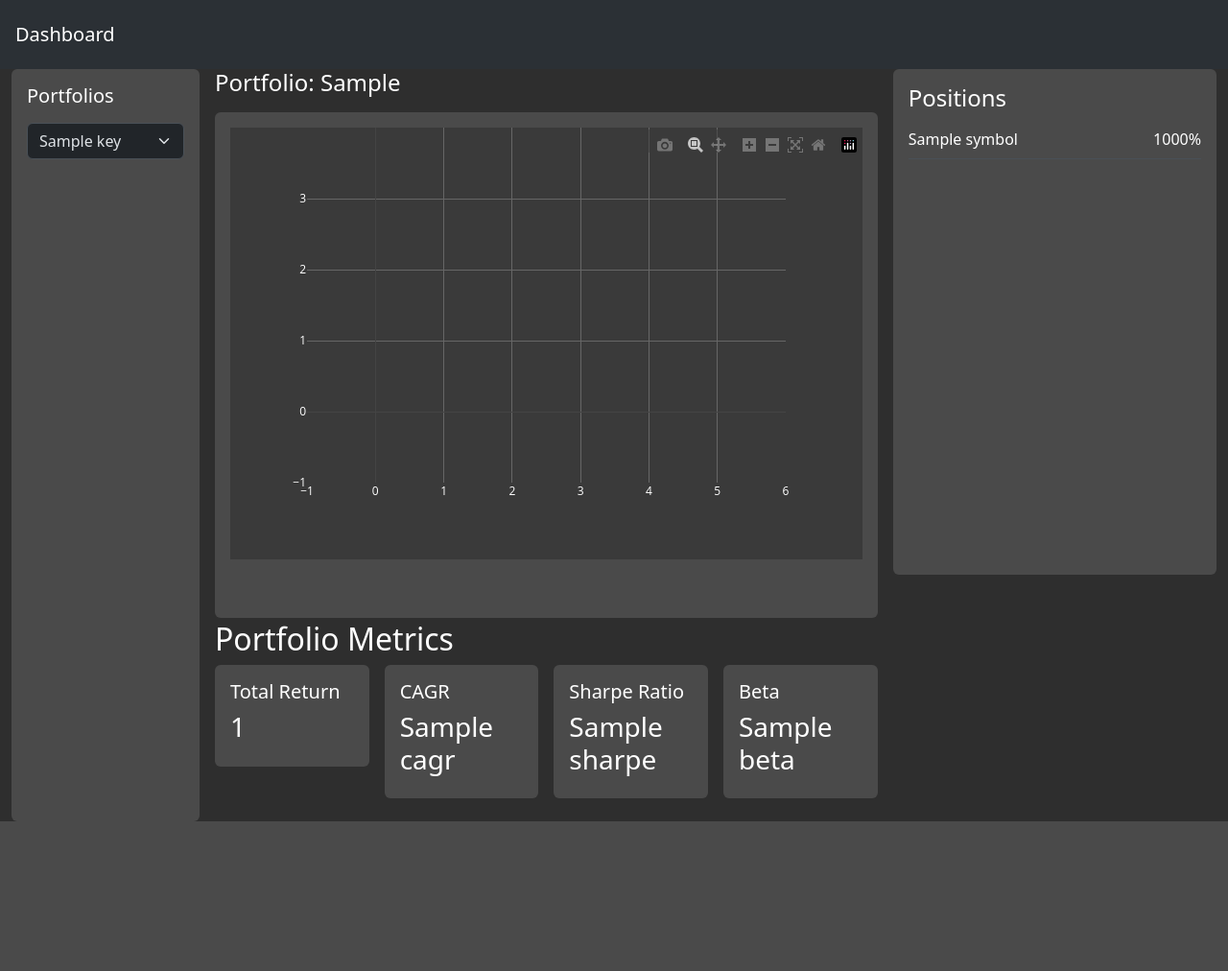
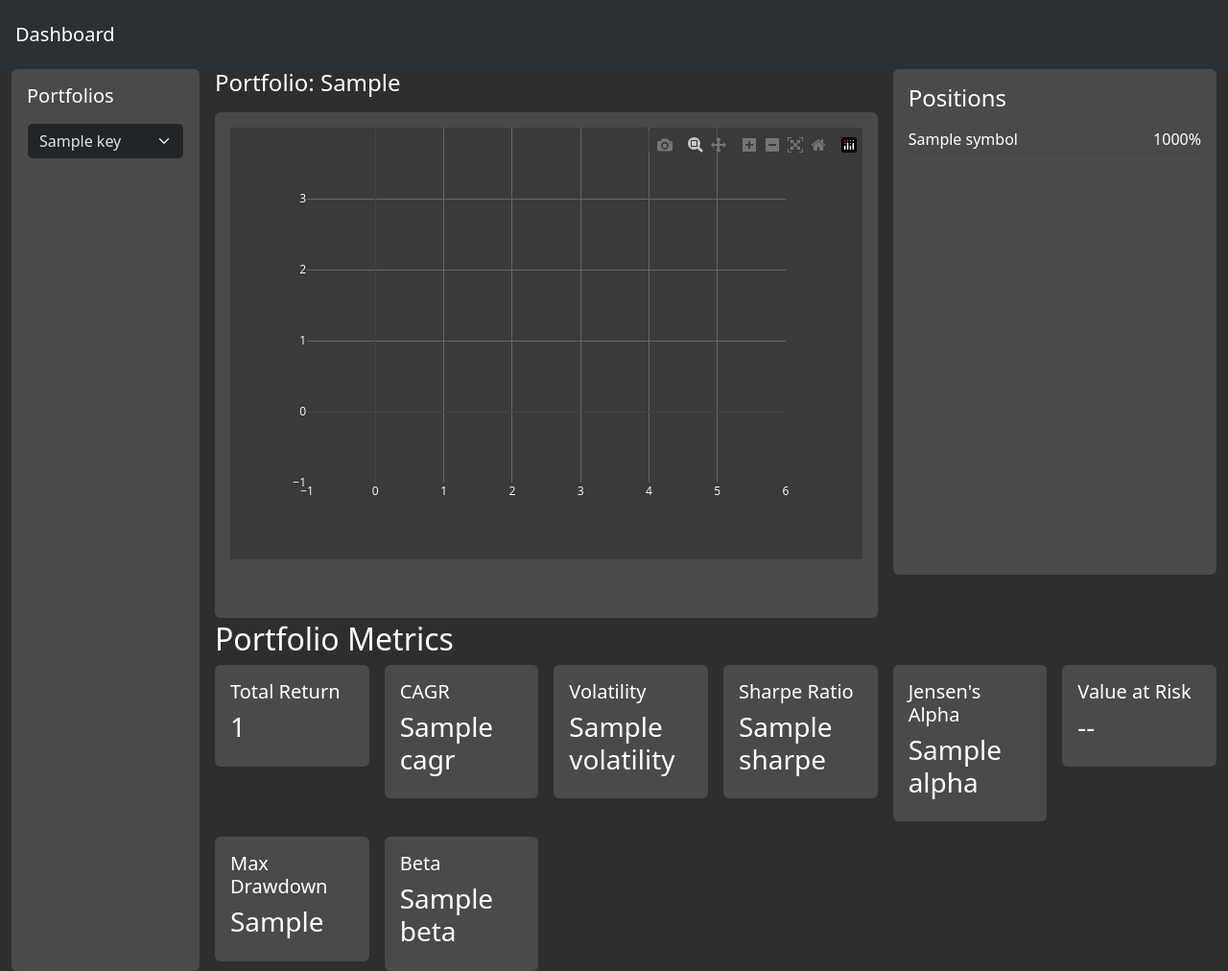
Before and after one commit to aachen-investment-club/portfolio-management, a Flask app: template portfolio/templates/index.html in a window 1280 px wide. Shown: the whole page at 96% size. Before the commit the page ends 856 px from the top, so only its background shows below. Run offline with Flask 3, Linux system fonts and the light colour scheme; the template is opened without the code that fills it: most values are stand-ins (such as "Sample title", 1, 10 or a date in 2020); some libraries are stand-ins or nearby versions.

Commit message:
connected the other metrics

```diff
--- a/portfolio/models/market.py
+++ b/portfolio/models/market.py
@@ -154,7 +154,7 @@ class Market(Base):
         )
 
         if response:
-            data:List[Dict] = json.loads(response.content) ["data"]
+            data = json.loads(response.content) ["data"]
 
             df = pd.DataFrame(data)
 
@@ -168,8 +168,8 @@ class Market(Base):
             df = df.set_index(keys = "record_date")
 
             df.drop(columns= ["security_desc"], inplace=True)
-            df = df.rename(columns = {"avg_interest_rate_amt":"Rate"})
-            df.index.name = "Date"
+            df = df.rename(columns = {"avg_interest_rate_amt":"price close"})
+            df.index.name = "date"
             return df
         else:
             raise Exception("Error: US Treasury API sent no response")
--- a/portfolio/models/metrics.py
+++ b/portfolio/models/metrics.py
@@ -7,6 +7,9 @@ from models.market import Market
 tradingDays: int = 252
 
 class Metrics:
+
+
+
     @staticmethod
     def get_bonds_returns(start_date = None, end_date = None):
         data = Market.get_us_treasury_bonds()
@@ -118,7 +121,6 @@ class Metrics:
             portfolio_weights: np.ndarray,
             days_horizon: int = 10, n_simulations: int = 10000,
             CL: float = 0.95, portfolio_value: float = 100.0):
-        # returns : multi asset returns not for single asset
 
         # time period for which future is simulated  : days_horizon
         mean_returns = returns.mean()
--- a/portfolio/templates/index.html
+++ b/portfolio/templates/index.html
@@ -68,31 +68,52 @@
                     <h2 class="mt-5">Portfolio Metrics</h2>
 
                     <div class="row g-3">
-                        <div class="col-6 col-sm-4 col-lg-2">
-                            <div class="bg-dark-subtle rounded p-3">
+                        <div class="col-6 col-sm-4 col-lg-2 metric-item">
+                            <div class="metric-card bg-dark-subtle rounded p-3">
                                 <h5>Total Return</h5>
-                                <h3>{{ metrics.total_return }}</h3>
+                                <h3 id="kpi-total-return">{{ metrics.total_return }}</h3>
                             </div>
                         </div>
-
-                        <div class="col-6 col-sm-4 col-lg-2">
-                            <div class="bg-dark-subtle rounded p-3">
-                                <h5>CAGR</h5>
-                                <h3>{{ metrics.cagr }}</h3>
+                        <div class="col-6 col-sm-4 col-lg-2 metric-item">
+                            <div class="bg-dark-subtle container-fluid rounded p-3">
+                            <h5>CAGR</h5>
+                            <h3 id="kpi-cagr">{{ metrics.cagr }}</h3>
                             </div>
                         </div>
-
-                        <div class="col-6 col-sm-4 col-lg-2">
-                            <div class="bg-dark-subtle rounded p-3">
-                                <h5>Sharpe Ratio</h5>
-                                <h3>{{ metrics.sharpe }}</h3>
+                        <div class="col-6 col-sm-4 col-lg-2 metric-item">
+                            <div class="bg-dark-subtle container-fluid rounded p-3">
+                            <h5>Volatility</h5>
+                            <h3 id="kpi-volatility">{{metrics.volatility}}</h3>
                             </div>
                         </div>
-
-                        <div class="col-6 col-sm-4 col-lg-2">
-                            <div class="bg-dark-subtle rounded p-3">
-                                <h5>Beta</h5>
-                                <h3>{{ metrics.beta }}</h3>
+                        <div class="col-6 col-sm-4 col-lg-2 metric-item">
+                            <div class="bg-dark-subtle container-fluid rounded p-3">
+                            <h5>Sharpe Ratio</h5>
+                            <h3 id="kpi-sharpe">{{ metrics.sharpe }}</h3>
+                            </div>
+                        </div>
+                        <div class="col-6 col-sm-4 col-lg-2 metric-item">
+                            <div class="bg-dark-subtle container-fluid rounded p-3">
+                            <h5>Jensen's Alpha</h5>
+                            <h3 id="kpi-jalpha">{{ metrics.alpha}}</h3>
+                            </div>
+                        </div>
+                        <div class="col-6 col-sm-4 col-lg-2 metric-item">
+                            <div class="bg-dark-subtle container-fluid rounded p-3">
+                                <h5>Value at Risk</h5>
+                                <h3 id="kpi-var">--</h3>
+                            </div>
+                        </div>
+                        <div class="col-6 col-sm-4 col-lg-2 metric-item">
+                            <div class="bg-dark-subtle container-fluid rounded p-3">
+                            <h5>Max Drawdown</h5>
+                            <h3 id="kpi-maxdrawdown">{{metrics.max_drawdown}}</h3>
+                            </div>
+                        </div>
+                        <div class="col-6 col-sm-4 col-lg-2 metric-item">
+                            <div class="bg-dark-subtle container-fluid rounded p-3">
+                            <h5>Beta</h5>
+                            <h3 id="kpi-beta">{{ metrics.beta }}</h3>
                             </div>
                         </div>
                     </div>
```
Also changed, not shown: portfolio/models/portfolio.py (+24 -2 lines), portfolio/routes.py (+38 -8 lines).
